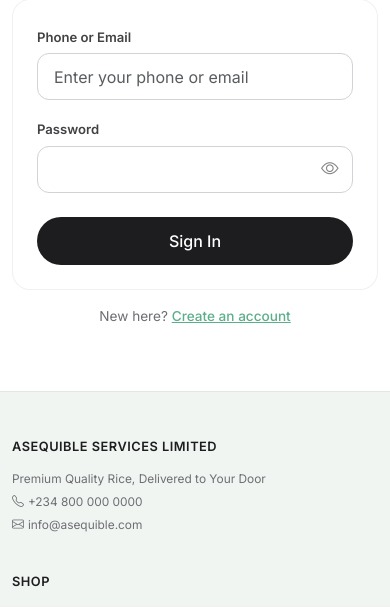
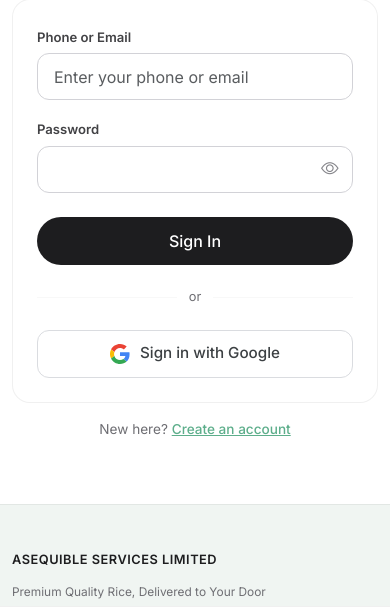
Before and after one commit to femiwill/asequible, a Flask app: page /login in a window 390 px wide. Shown: the part 175-782 px from the top of the page. Run offline with Flask 3, Linux system fonts and the light colour scheme.

Commit message:
Add Google Sign-In for customer accounts
Adds Google OAuth as an alternative login/signup method alongside
existing phone+password auth. Handles account linking when a Google
user's email matches an existing account.

Co-Authored-By: Claude Opus 4.6 <noreply@anthropic.com>

```diff
--- a/app.py
+++ b/app.py
@@ -12,6 +12,8 @@ from flask import (
     session, jsonify, abort, make_response, Response
 )
 from flask_sqlalchemy import SQLAlchemy
+from werkzeug.middleware.proxy_fix import ProxyFix
+from authlib.integrations.flask_client import OAuth
 import requests
 import cloudinary
 import cloudinary.uploader
@@ -21,11 +23,22 @@ from helpers import get_setting, format_naira, generate_order_number, nigerian_s
 from seed_data import seed_all
 
 app = Flask(__name__)
+app.wsgi_app = ProxyFix(app.wsgi_app, x_proto=1)
 app.config['SECRET_KEY'] = os.environ.get('SECRET_KEY', 'asequible-dev-secret-key-change-in-production')
 app.config['SQLALCHEMY_DATABASE_URI'] = os.environ.get('DATABASE_URL', 'sqlite:///asequible.db')
 app.config['SQLALCHEMY_TRACK_MODIFICATIONS'] = False
 
 db.init_app(app)
+
+# Google OAuth setup
+oauth = OAuth(app)
+google = oauth.register(
+    name='google',
+    client_id=os.environ.get('GOOGLE_CLIENT_ID'),
+    client_secret=os.environ.get('GOOGLE_CLIENT_SECRET'),
+    server_metadata_url='https://accounts.google.com/.well-known/openid-configuration',
+    client_kwargs={'scope': 'openid email profile'},
+)
 
 # Cloudinary config (set CLOUDINARY_URL env var: cloudinary://key:secret@cloud_name)
 cloudinary.config(secure=True)
@@ -46,6 +59,12 @@ def upload_image(file):
 
 with app.app_context():
     db.create_all()
+    # Migration: add google_id column if missing (idempotent)
+    try:
+        db.session.execute(db.text('ALTER TABLE customer ADD COLUMN google_id VARCHAR(100)'))
+        db.session.commit()
+    except Exception:
+        db.session.rollback()
     seed_all()
 
 
@@ -220,6 +239,84 @@ def logout():
     session.pop('customer_id', None)
     flash('You have been logged out.', 'info')
     return redirect(url_for('index'))
+
+
+# ─── Google OAuth ────────────────────────────────────────────────────
+@app.route('/auth/google')
+def google_login():
+    session['google_next'] = request.args.get('next', url_for('account'))
+    redirect_uri = url_for('google_callback', _external=True)
+    return google.authorize_redirect(redirect_uri)
+
+
+@app.route('/auth/google/callback')
+def google_callback():
+    try:
+        token = google.authorize_access_token()
+    except Exception:
+        flash('Google sign-in was cancelled or failed. Please try again.', 'danger')
+        return redirect(url_for('login'))
+
+    user_info = token.get('userinfo')
+    if not user_info:
+        flash('Could not retrieve your Google account info.', 'danger')
+        return redirect(url_for('login'))
+
+    google_id = user_info['sub']
+    email = user_info.get('email', '')
+    name = user_info.get('name', email)
+
+    # Lookup priority: google_id → email (registered) → email (guest) → create new
+    customer = Customer.query.filter_by(google_id=google_id).first()
+
+    if not customer and email:
+        customer = Customer.query.filter_by(email=email, is_registered=True).first()
+        if customer:
+            customer.google_id = google_id
+        else:
+            customer = Customer.query.filter_by(email=email).first()
+            if customer:
+                customer.google_id = google_id
+                customer.is_registered = True
+                if not customer.name or customer.name == email:
+                    customer.name = name
+
+    if not customer:
+        customer = Customer(name=name, email=email, google_id=google_id, is_registered=True)
+        db.session.add(customer)
+
+    if not customer.is_registered:
+        customer.is_registered = True
+    if not customer.name:
+        customer.name = name
+
+    db.session.commit()
+    session['customer_id'] = customer.id
+    flash(f'Welcome, {customer.name}!', 'success')
+    next_page = session.pop('google_next', url_for('account'))
+    return redirect(next_page)
+
+
+@app.route('/account/update-phone', methods=['POST'])
+@login_required
+def update_phone():
+    phone = request.form.get('phone', '').strip()
+    if not phone:
+        flash('Please enter a valid phone number.', 'danger')
+        return redirect(url_for('account'))
+
+    customer = Customer.query.get(session['customer_id'])
+    existing = Customer.query.filter(
+        Customer.phone == phone, Customer.is_registered == True, Customer.id != customer.id
+    ).first()
+    if existing:
+        flash('This phone number is already in use by another account.', 'warning')
+        return redirect(url_for('account'))
+
+    customer.phone = phone
+    db.session.commit()
+    flash('Phone number updated!', 'success')
+    return redirect(url_for('account'))
 
 
 @app.route('/account')
--- a/models.py
+++ b/models.py
@@ -58,13 +58,14 @@ class Customer(db.Model):
     id = db.Column(db.Integer, primary_key=True)
     name = db.Column(db.String(200), nullable=False)
     email = db.Column(db.String(200))
-    phone = db.Column(db.String(20), nullable=False)
+    phone = db.Column(db.String(20), nullable=True)
     customer_type = db.Column(db.String(20), default='retail')  # retail or wholesale
     address = db.Column(db.Text)
     city = db.Column(db.String(100))
     state = db.Column(db.String(100))
     notes = db.Column(db.Text)
     password_hash = db.Column(db.String(256))
+    google_id = db.Column(db.String(100), unique=True)
     is_registered = db.Column(db.Boolean, default=False)
     created_at = db.Column(db.DateTime, default=datetime.utcnow)
 
--- a/requirements.txt
+++ b/requirements.txt
@@ -4,3 +4,4 @@ gunicorn==21.2.0
 requests==2.31.0
 Werkzeug==3.0.1
 cloudinary==1.41.0
+authlib==1.3.0
--- a/templates/auth/login.html
+++ b/templates/auth/login.html
@@ -27,6 +27,17 @@
                 </div>
                 <button type="submit" class="btn btn-dark-apple btn-lg w-100">Sign In</button>
             </form>
+
+            <div class="d-flex align-items-center my-3">
+                <hr style="flex:1;border-color:rgba(0,0,0,0.1)">
+                <span style="padding:0 12px;font-size:0.8rem;color:var(--gray)">or</span>
+                <hr style="flex:1;border-color:rgba(0,0,0,0.1)">
+            </div>
+
+            <a href="{{ url_for('google_login', next=request.args.get('next', '')) }}" class="btn btn-lg w-100" style="background:#fff;border:1px solid #dadce0;color:#3c4043;font-weight:500;font-size:0.95rem;display:flex;align-items:center;justify-content:center;gap:10px;border-radius:12px;padding:10px 16px;">
+                <svg width="20" height="20" viewBox="0 0 48 48"><path fill="#EA4335" d="M24 9.5c3.54 0 6.71 1.22 9.21 3.6l6.85-6.85C35.9 2.38 30.47 0 24 0 14.62 0 6.51 5.38 2.56 13.22l7.98 6.19C12.43 13.72 17.74 9.5 24 9.5z"/><path fill="#4285F4" d="M46.98 24.55c0-1.57-.15-3.09-.38-4.55H24v9.02h12.94c-.58 2.96-2.26 5.48-4.78 7.18l7.73 6c4.51-4.18 7.09-10.36 7.09-17.65z"/><path fill="#FBBC05" d="M10.53 28.59a14.5 14.5 0 0 1 0-9.18l-7.98-6.19a24.0 24.0 0 0 0 0 21.56l7.98-6.19z"/><path fill="#34A853" d="M24 48c6.48 0 11.93-2.13 15.89-5.81l-7.73-6c-2.15 1.45-4.92 2.3-8.16 2.3-6.26 0-11.57-4.22-13.47-9.91l-7.98 6.19C6.51 42.62 14.62 48 24 48z"/></svg>
+                Sign in with Google
+            </a>
         </div>
 
         <p class="text-center mt-3" style="font-size:0.85rem;color:var(--gray)">
```
Also changed, not shown: templates/account/dashboard.html (+10 -0 lines), templates/auth/register.html (+11 -0 lines).
